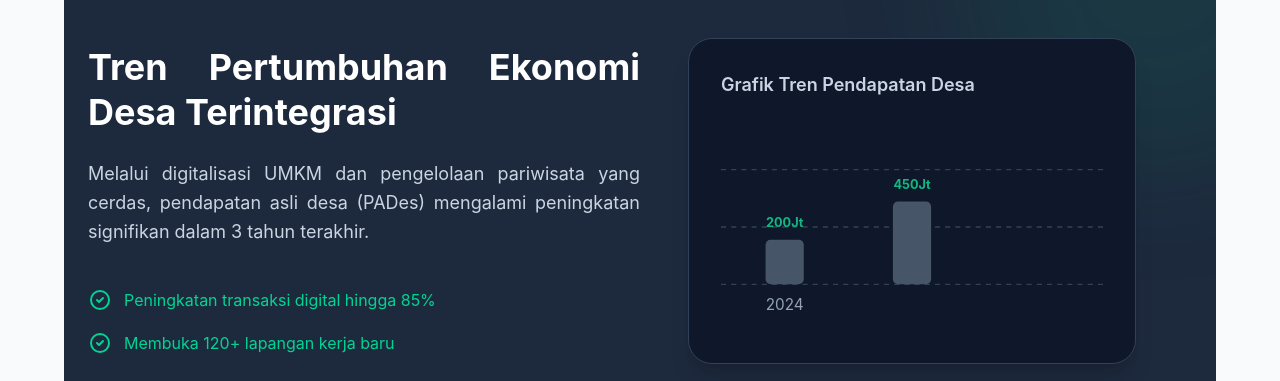
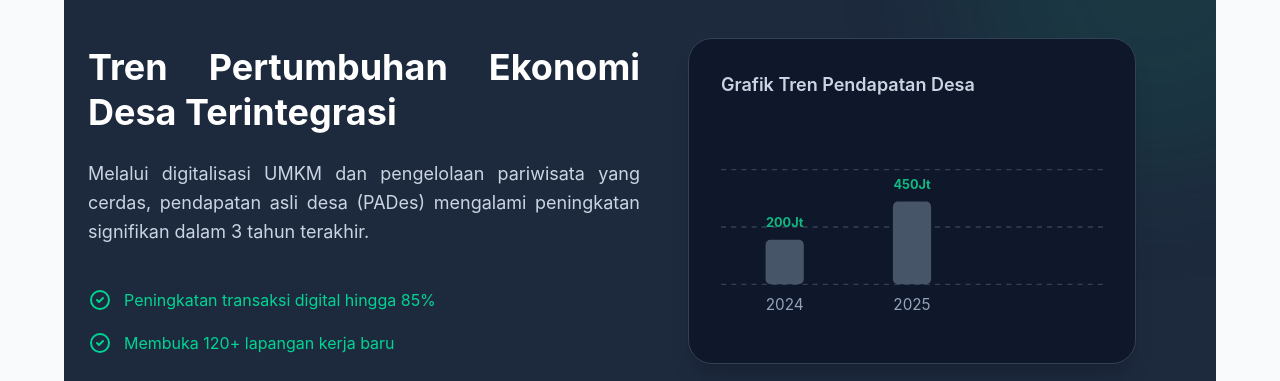
Before and after one commit to muhammadarlianoscar-uti/TA-WEB-24-SEMBADE, a Next.js app in the folder my-app/: page /potensi in a window 1280 px wide. Shown: the part 1500-1881 px from the top of the page. Built offline with nearby package versions, Linux system fonts and the light colour scheme.

Commit message:
menampilkan label tahun 2025 di bawah batang grafik SVG.

```diff
--- a/my-app/app/potensi/page.tsx
+++ b/my-app/app/potensi/page.tsx
@@ -307,6 +307,8 @@ export default function PotensiPage() {
                   {/* Batang 2025 */}
                   <rect x="135" y="55" width="30" height="65" fill="#475569" rx="4" className="hover:fill-emerald-500 transition-colors duration-300 cursor-pointer" />
                   <text x="150" y="45" textAnchor="middle" fill="#10b981" fontSize="10" className="font-bold">450Jt</text>
+                  <text x="150" y="140" textAnchor="middle" fill="#94a3b8" fontSize="12">2025</text>
+
                 </svg>
               </div>
             </div>
```
